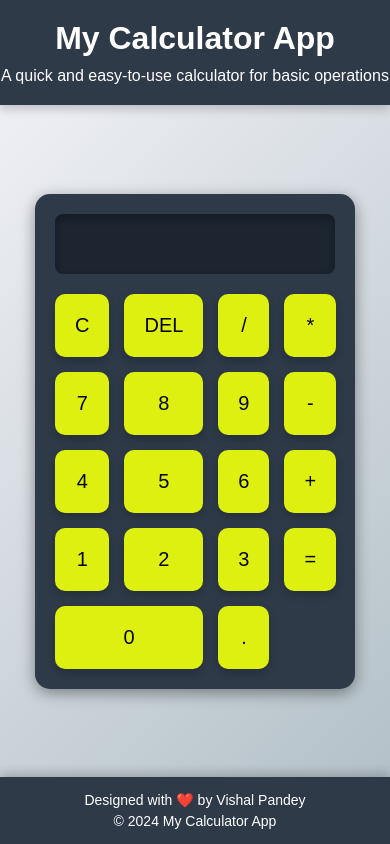
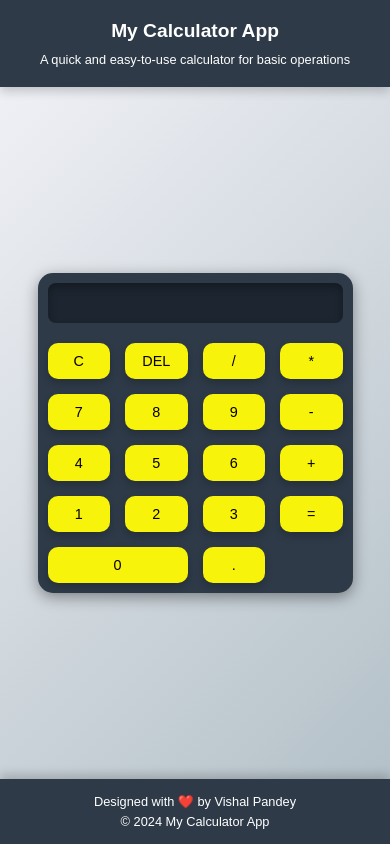
Before and after one commit to vishalP-08/Calculator_App, a plain HTML site: page index.html in a window 390 px wide. Drawn offline with Linux system fonts and the light colour scheme.

Commit message:
Some Updates

```diff
--- a/styles.css
+++ b/styles.css
@@ -8,7 +8,7 @@ body {
     display: flex;
     flex-direction: column;
     justify-content: space-between;
-    height: 100vh;
+    min-height: 100vh;
     background: linear-gradient(135deg, #f4f4f9, #b0bec5);
     font-family: Arial, sans-serif;
 }
@@ -23,12 +23,12 @@ header {
 }
 
 header h1 {
-    font-size: 32px;
+    font-size: 2rem;
     margin-bottom: 10px;
 }
 
 header p {
-    font-size: 16px;
+    font-size: 1rem;
     font-weight: 300;
 }
 
@@ -38,6 +38,7 @@ header p {
     justify-content: center;
     align-items: center;
     flex-grow: 1;
+    padding: 20px;
 }
 
 /* Calculator Styling */
@@ -46,7 +47,8 @@ header p {
     padding: 20px;
     border-radius: 15px;
     box-shadow: 0 4px 15px rgba(0, 0, 0, 0.4);
-    width: 320px;
+    width: 100%;
+    max-width: 320px; /* Maintain max-width for larger screens */
     transition: transform 0.3s;
 }
 
@@ -59,7 +61,7 @@ header p {
     height: 60px;
     background-color: #1c2530;
     color: #fff;
-    font-size: 30px;
+    font-size: 1.5rem;
     text-align: right;
     padding: 15px;
     border: none;
@@ -68,6 +70,7 @@ header p {
     box-shadow: inset 0 4px 8px rgba(0, 0, 0, 0.3);
 }
 
+/* Buttons Styling */
 .buttons {
     display: grid;
     grid-template-columns: repeat(4, 1fr);
@@ -75,11 +78,11 @@ header p {
 }
 
 button {
-    background-color: #ddf00f;
-    color: #060606;
+    background-color: #f7f30a;
+    color: #060000;
     border: none;
-    padding: 20px;
-    font-size: 20px;
+    padding: 15px;
+    font-size: 1.2rem;
     border-radius: 10px;
     cursor: pointer;
     transition: background-color 0.3s, transform 0.2s;
@@ -87,12 +90,12 @@ button {
 }
 
 button:hover {
-    background-color: #ec8b02;
+    background-color: #f17108;
     transform: translateY(-5px);
 }
 
 button:active {
-    background-color: #42cd1f;
+    background-color: #eff6e9;
     transform: translateY(0);
 }
 
@@ -122,6 +125,60 @@ footer {
 }
 
 footer p {
-    font-size: 14px;
+    font-size: 0.9rem;
     margin: 5px 0;
 }
+
+/* Responsive Design - Media Queries */
+@media (max-width: 600px) {
+    header h1 {
+        font-size: 1.5rem;
+    }
+
+    header p {
+        font-size: 0.9rem;
+    }
+
+    .calculator {
+        padding: 15px;
+        width: 90%;
+    }
+
+    #display {
+        height: 50px;
+        font-size: 1.3rem;
+    }
+
+    button {
+        padding: 12px;
+        font-size: 1rem;
+    }
+
+    footer p {
+        font-size: 0.8rem;
+    }
+}
+
+@media (max-width: 400px) {
+    header h1 {
+        font-size: 1.2rem;
+    }
+
+    header p {
+        font-size: 0.8rem;
+    }
+
+    .calculator {
+        padding: 10px;
+    }
+
+    #display {
+        height: 40px;
+        font-size: 1.2rem;
+    }
+
+    button {
+        padding: 10px;
+        font-size: 0.9rem;
+    }
+}
```
